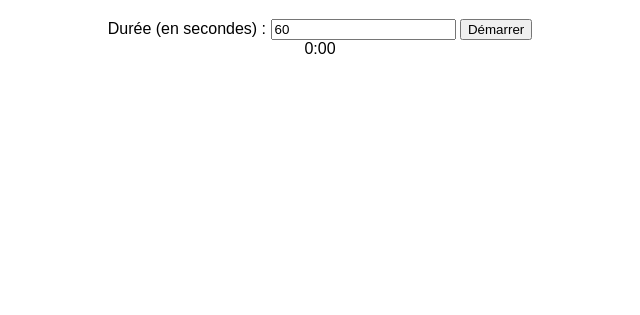
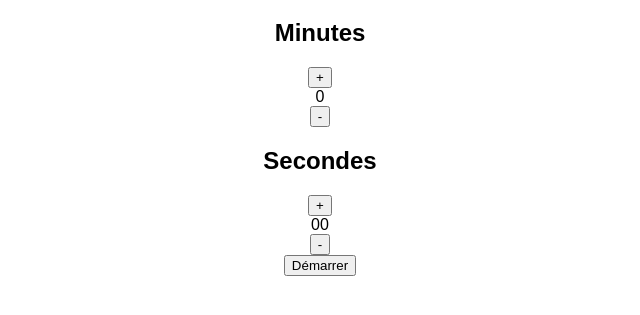
Before and after one commit to paivamar/minuteur, a plain HTML site: page index.html in a window 1280 px wide. Shown: the part 89-404 px from the top of the page, without its empty margins (320-960 px from the left). Drawn offline with Linux system fonts and the light colour scheme.

Commit message:
Update index.html

```diff
--- a/index.html
+++ b/index.html
@@ -6,11 +6,26 @@
   <link rel="stylesheet" href="style.css" />
 </head>
 <body>
+
   <h1>Minuteur vocalisé</h1>
-  <label>Durée (en secondes) : </label>
-  <input type="number" id="duration" value="60" />
-  <button id="start">Démarrer</button>
-  <div id="display">0:00</div>
+
+  <div id="time-controls">
+    <div class="block">
+      <h2>Minutes</h2>
+      <button class="inc" data-type="min">+</button>
+      <div id="minutes" class="time">0</div>
+      <button class="dec" data-type="min">-</button>
+    </div>
+
+    <div class="block">
+      <h2>Secondes</h2>
+      <button class="inc" data-type="sec">+</button>
+      <div id="seconds" class="time">00</div>
+      <button class="dec" data-type="sec">-</button>
+    </div>
+  </div>
+
+  <button id="start" class="start-btn">Démarrer</button>
 
   <script src="script.js"></script>
 </body>
```
